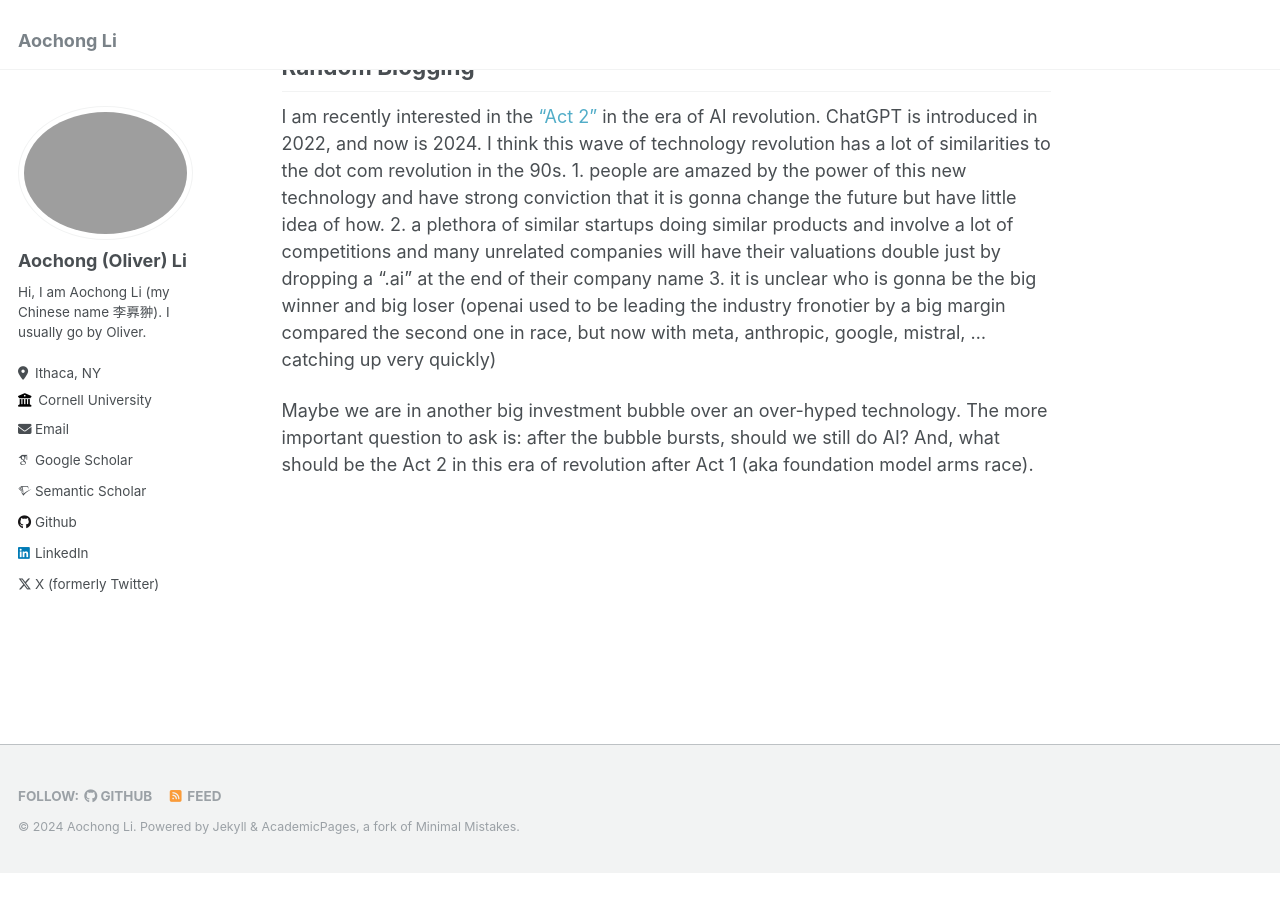
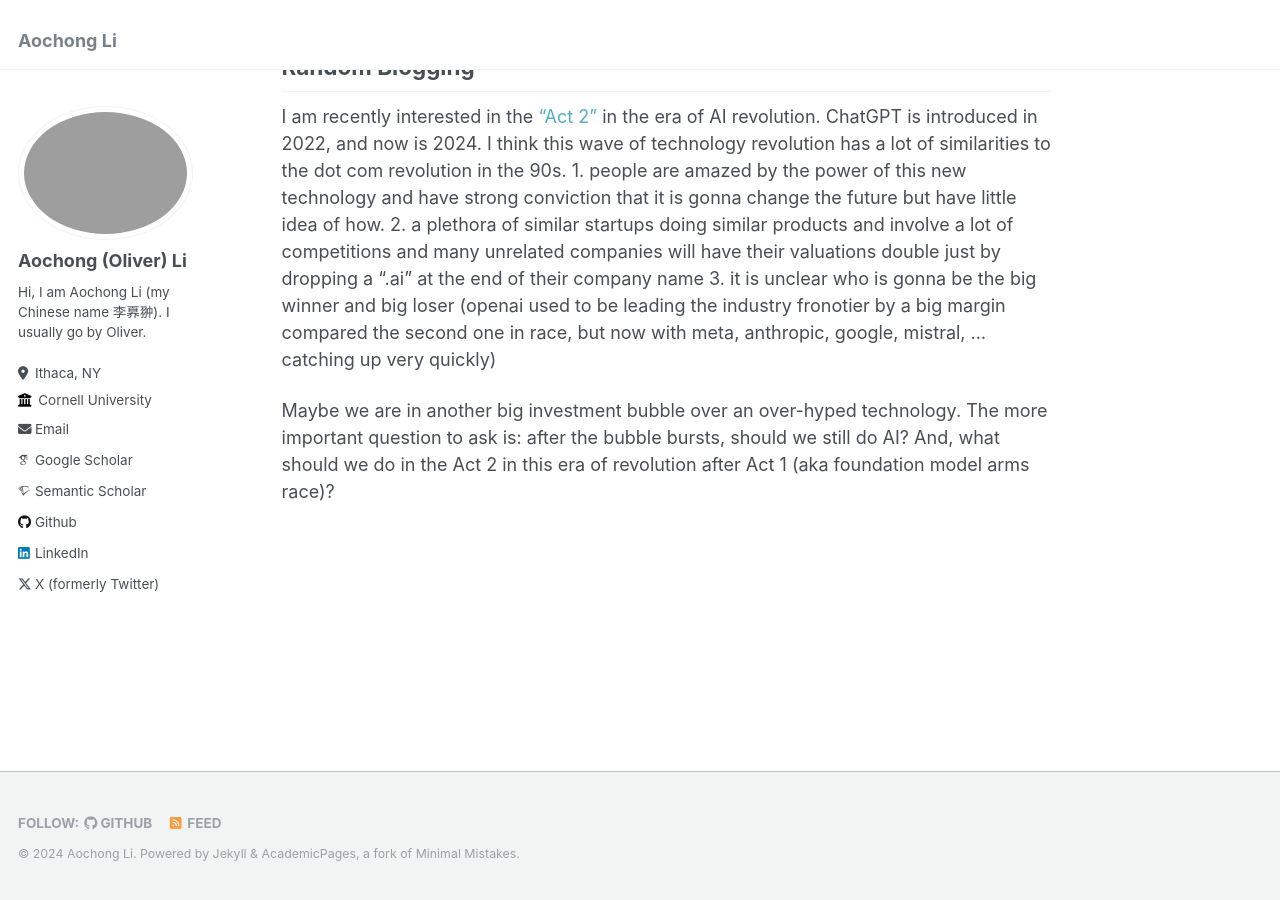
Before and after one commit to Aochong-Li/aochong-li.github.io, a Jekyll site: the page built from _pages/about.md, in a window 1280 px wide and 900 px high, scrolled down 1109 px. Built offline with Jekyll 4.4.1, drawn with Linux system fonts in a browser that asks for light colours; some web fonts are replaced; before the commit the page ends 1982 px from its top, so only the background shows below that.

Commit message:
add stuff

```diff
--- a/_pages/about.md
+++ b/_pages/about.md
@@ -46,4 +46,4 @@
 ------
 I am recently interested in the <a href="https://www.sequoiacap.com/article/generative-ai-act-two/" style="text-decoration:none">"Act 2"</a> in the era of AI revolution. ChatGPT is introduced in 2022, and now is 2024. I think this wave of technology revolution has a lot of similarities to the dot com revolution in the 90s. 1. people are amazed by the power of this new technology and have strong conviction that it is gonna change the future but have little idea of how. 2. a plethora of similar startups doing similar products and involve a lot of competitions and many unrelated companies will have their valuations double just by dropping a ".ai" at the end of their company name 3. it is unclear who is gonna be the big winner and big loser (openai used to be leading the industry fronotier by a big margin compared the second one in race, but now with meta, anthropic, google, mistral, ... catching up very quickly)
 
-Maybe we are in another big investment bubble over an over-hyped technology. The more important question to ask is: after the bubble bursts, should we still do AI? And, what should be the Act 2 in this era of revolution after Act 1 (aka foundation model arms race).
+Maybe we are in another big investment bubble over an over-hyped technology. The more important question to ask is: after the bubble bursts, should we still do AI? And, what should we do in the Act 2 in this era of revolution after Act 1 (aka foundation model arms race)?
```
